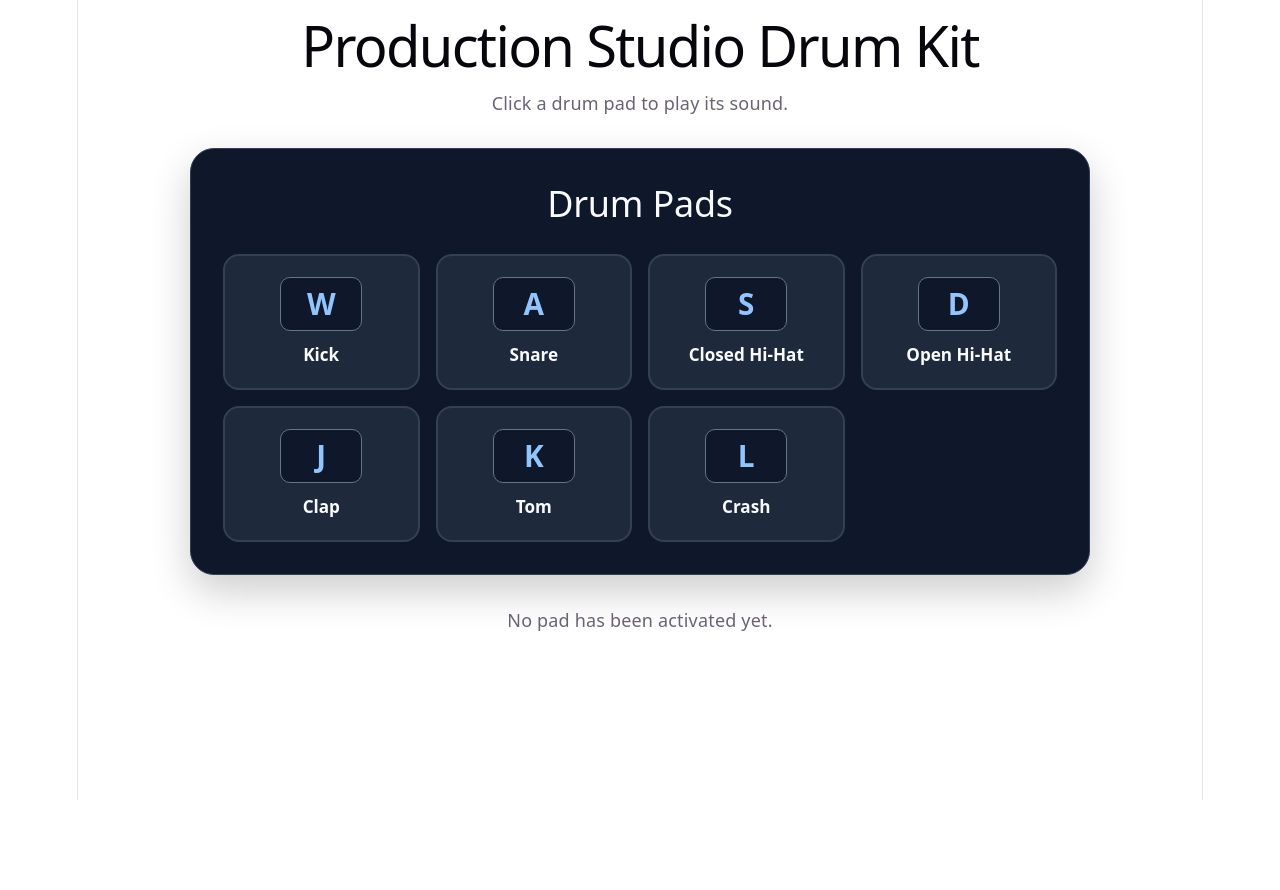
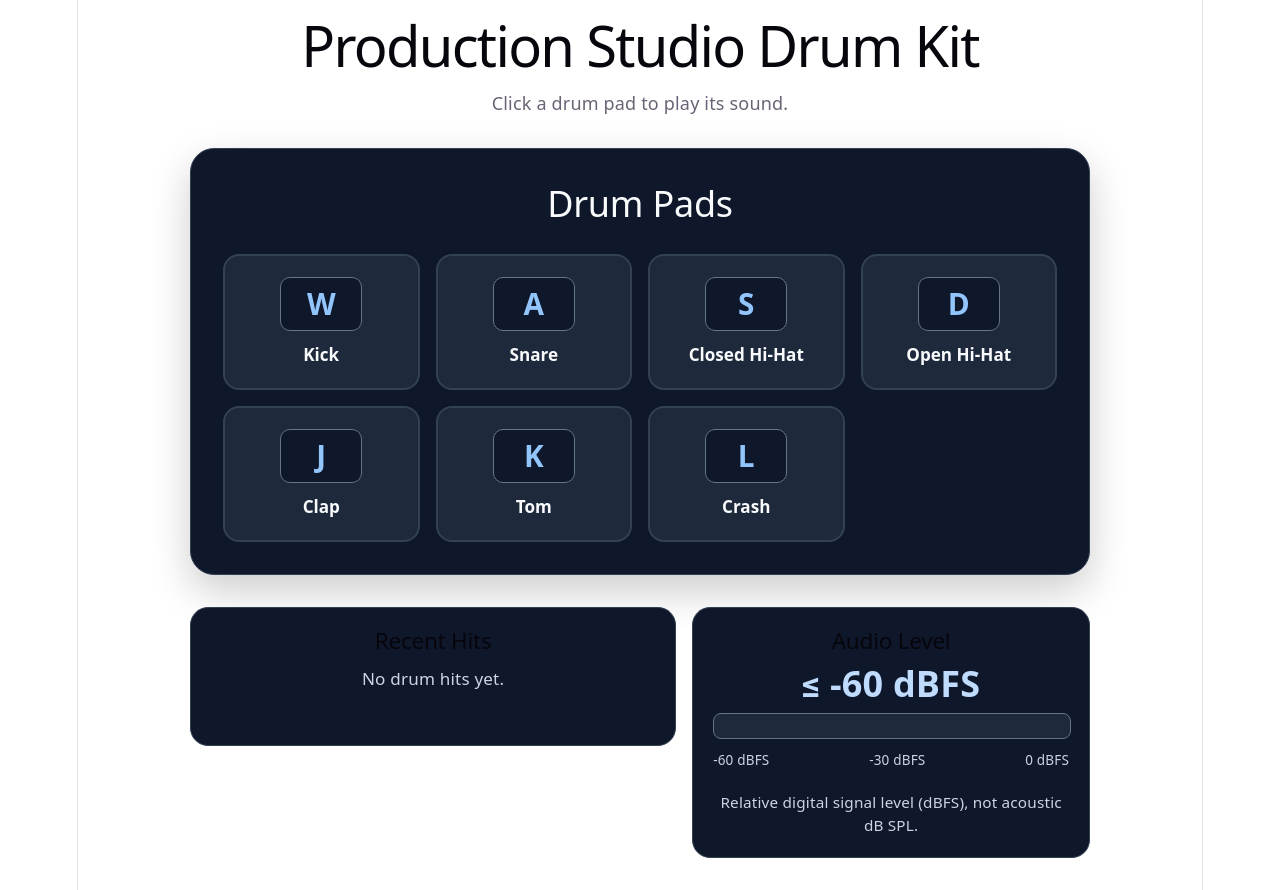
Before and after one commit to 24520273-netizen/Lab3-HW1, a React (Vite) app: page / in a window 1280 px wide. Before the commit the page ends 800 px from the top, so only its background shows below. Built offline with nearby package versions, Linux system fonts and the light colour scheme.

Commit message:
feat(hw1): add hit history and visual audio meter

```diff
--- a/src/App.jsx
+++ b/src/App.jsx
@@ -4,18 +4,20 @@ import { drumPads } from './homeworks/DrumMachine/data/drumPads'
 import { createDrumAudioEngine } from './homeworks/DrumMachine/audio/audioEngine'
 import { playDrumSound } from './homeworks/DrumMachine/audio/playDrumSound'
 import { useDrumKeyboard } from './homeworks/DrumMachine/hooks/useDrumKeyboard'
+import HitLog from './homeworks/DrumMachine/components/HitLog'
+import DecibelMeter from './homeworks/DrumMachine/components/DecibelMeter'
+import feedbackStyles from './homeworks/DrumMachine/components/FeedbackPanel.module.css'
 
 const PAD_MAP = new Map(drumPads.map((pad) => [pad.keyboardCode, pad]))
 
 function App() {
-  const [lastTriggeredId, setLastTriggeredId] = useState(null)
+  const [hitHistory, setHitHistory] = useState([])
+  const [analyserNode, setAnalyserNode] = useState(null)
+  const nextHitIdRef = useRef(0)
   const [audioError, setAudioError] = useState('')
   const [pointerActivePadIds, setPointerActivePadIds] = useState([])
   const audioEngineRef = useRef(null)
 
-  const lastTriggeredPad = drumPads.find(
-    (pad) => pad.id === lastTriggeredId
-  )
 
   useEffect(() => {
     return () => {
@@ -54,7 +56,6 @@ function App() {
       return
     }
 
-    setLastTriggeredId(padId)
     setAudioError('')
 
     if (!audioEngineRef.current) {
@@ -73,6 +74,20 @@ function App() {
           engine.getOutputNode(),
           pad.soundId
         )
+
+        const hitId = ++nextHitIdRef.current
+
+        setHitHistory((previous) => [
+          {
+            id: hitId,
+            padId: pad.id,
+            keyLabel: pad.keyLabel,
+            soundName: pad.soundName,
+          },
+          ...previous,
+        ].slice(0, 12))
+
+        setAnalyserNode(engine.getAnalyser())
       })
       .catch((error) => {
         if (audioEngineRef.current === engine) {
@@ -115,11 +130,16 @@ function App() {
         onRelease={handlePointerRelease}
       />
 
-      <p role="status">
-        {lastTriggeredPad
-          ? `Last pad activated: ${lastTriggeredPad.soundName} (${lastTriggeredPad.keyLabel})`
-          : 'No pad has been activated yet.'}
-      </p>
+      <section
+        className={feedbackStyles.panel}
+        aria-label="Drum performance feedback"
+      >
+        <HitLog hits={hitHistory} />
+        <DecibelMeter
+          analyser={analyserNode}
+          lastHitId={hitHistory[0]?.id}
+        />
+      </section>
 
       {audioError && (
         <p role="alert">{audioError}</p>
--- a/src/homeworks/DrumMachine/audio/audioEngine.js
+++ b/src/homeworks/DrumMachine/audio/audioEngine.js
@@ -3,6 +3,7 @@ import { stopAllDrumSounds } from './playDrumSound.js'
 export function createDrumAudioEngine() {
   let audioContext = null
   let masterGain = null
+  let analyser = null
   let disposed = false
 
   function getAudioContext() {
@@ -22,7 +23,11 @@ export function createDrumAudioEngine() {
 
       masterGain = audioContext.createGain()
       masterGain.gain.value = 0.65
-      masterGain.connect(audioContext.destination)
+      analyser = audioContext.createAnalyser()
+      analyser.fftSize = 2048
+      analyser.smoothingTimeConstant = 0.65
+      masterGain.connect(analyser)
+      analyser.connect(audioContext.destination)
     }
 
     if (audioContext.state === 'closed') {
@@ -51,6 +56,11 @@ export function createDrumAudioEngine() {
     return masterGain
   }
 
+  function getAnalyser() {
+    getAudioContext()
+    return analyser
+  }
+
   async function dispose() {
     if (disposed) return
 
@@ -58,9 +68,11 @@ export function createDrumAudioEngine() {
 
     const context = audioContext
     const output = masterGain
+    const analysisNode = analyser
 
     audioContext = null
     masterGain = null
+    analyser = null
 
     try {
       if (context && context.state !== 'closed') {
@@ -69,6 +81,10 @@ export function createDrumAudioEngine() {
     } finally {
       if (output) {
         output.disconnect()
+      }
+
+      if (analysisNode) {
+        analysisNode.disconnect()
       }
 
       if (context && context.state !== 'closed') {
@@ -81,6 +97,7 @@ export function createDrumAudioEngine() {
     resume,
     getAudioContext,
     getOutputNode,
+    getAnalyser,
     dispose,
   }
 }
--- /dev/null
+++ b/src/homeworks/DrumMachine/components/DecibelMeter.jsx
@@ -0,0 +1,97 @@
+import { useEffect, useId, useState } from 'react'
+import styles from './DecibelMeter.module.css'
+
+const FLOOR_DBFS = -60
+const MEASUREMENT_WINDOW_MS = 1800
+const PUBLISH_INTERVAL_MS = 100
+
+export default function DecibelMeter({ analyser, lastHitId }) {
+  const headingId = useId()
+  const [levelDbfs, setLevelDbfs] = useState(FLOOR_DBFS)
+
+  useEffect(() => {
+    if (!analyser || lastHitId == null) return undefined
+
+    const samples = new Float32Array(analyser.fftSize)
+    const startTime = performance.now()
+    let frameId = 0
+    let lastPublished = -Infinity
+
+    const measure = (timestamp) => {
+      if (document.hidden) {
+        setLevelDbfs(FLOOR_DBFS)
+        return
+      }
+
+      analyser.getFloatTimeDomainData(samples)
+
+      let sumSquares = 0
+
+      for (const sample of samples) {
+        sumSquares += sample * sample
+      }
+
+      const rms = Math.sqrt(sumSquares / samples.length)
+      const dbfs = Math.max(
+        FLOOR_DBFS,
+        Math.min(0, 20 * Math.log10(Math.max(rms, 0.000001)))
+      )
+
+      if (timestamp - lastPublished >= PUBLISH_INTERVAL_MS) {
+        setLevelDbfs((previous) =>
+          Math.abs(previous - dbfs) >= 1 ? dbfs : previous
+        )
+        lastPublished = timestamp
+      }
+
+      if (timestamp - startTime < MEASUREMENT_WINDOW_MS) {
+        frameId = requestAnimationFrame(measure)
+      } else {
+        setLevelDbfs(FLOOR_DBFS)
+      }
+    }
+
+    frameId = requestAnimationFrame(measure)
+
+    return () => cancelAnimationFrame(frameId)
+  }, [analyser, lastHitId])
+
+  const level = Math.round(levelDbfs)
+  const percentage = ((levelDbfs - FLOOR_DBFS) / 60) * 100
+
+  const displayLevel =
+    level <= FLOOR_DBFS ? '≤ -60 dBFS' : `${level} dBFS`
+
+  return (
+    <section className={styles.panel} aria-labelledby={headingId}>
+      <h2 id={headingId}>Audio Level</h2>
+
+      <div className={styles.reading}>{displayLevel}</div>
+
+      <div
+        className={styles.meter}
+        role="meter"
+        aria-label="Digital audio output level"
+        aria-valuemin={FLOOR_DBFS}
+        aria-valuemax={0}
+        aria-valuenow={level}
+        aria-valuetext={displayLevel}
+      >
+        <div
+          className={styles.fill}
+          style={{ width: `${percentage}%` }}
+        />
+      </div>
+
+      <div className={styles.scale} aria-hidden="true">
+        <span>-60 dBFS</span>
+        <span>-30 dBFS</span>
+        <span>0 dBFS</span>
+      </div>
+
+      <p className={styles.description}>
+        Relative digital signal level (dBFS), not acoustic dB SPL.
+      </p>
+    </section>
+  )
+}
--- /dev/null
+++ b/src/homeworks/DrumMachine/components/DecibelMeter.module.css
@@ -0,0 +1,58 @@
+.panel {
+  min-width: 0;
+  padding: 20px;
+  border: 1px solid #334155;
+  border-radius: 18px;
+  background: #0f172a;
+  color: #f8fafc;
+}
+
+.panel h2 {
+  margin: 0 0 16px;
+  font-size: 1.25rem;
+}
+
+.reading {
+  margin-bottom: 16px;
+  color: #bfdbfe;
+  font-size: clamp(1.5rem, 4vw, 2rem);
+  font-weight: 700;
+  font-variant-numeric: tabular-nums;
+}
+
+.meter {
+  width: 100%;
+  height: 24px;
+  overflow: hidden;
+  border: 1px solid #64748b;
+  border-radius: 8px;
+  background: #1e293b;
+}
+
+.fill {
+  height: 100%;
+  background: linear-gradient(90deg, #3b82f6, #22c55e, #facc15);
+  transition: width 100ms linear;
+}
+
+.scale {
+  display: flex;
+  justify-content: space-between;
+  gap: 8px;
+  margin-top: 8px;
+  color: #cbd5e1;
+  font-size: 0.75rem;
+}
+
+.description {
+  margin: 18px 0 0;
+  color: #cbd5e1;
+  font-size: 0.85rem;
+  line-height: 1.5;
+}
+
+@media (prefers-reduced-motion: reduce) {
+  .fill {
+    transition: none;
+  }
+}
--- /dev/null
+++ b/src/homeworks/DrumMachine/components/FeedbackPanel.module.css
@@ -0,0 +1,16 @@
+.panel {
+  display: grid;
+  grid-template-columns: minmax(0, 1.1fr) minmax(0, 0.9fr);
+  gap: 16px;
+  width: min(100%, 900px);
+  margin: 20px auto 32px;
+  box-sizing: border-box;
+  align-items: start;
+}
+
+@media (max-width: 720px) {
+  .panel {
+    grid-template-columns: minmax(0, 1fr);
+    gap: 12px;
+  }
+}
--- /dev/null
+++ b/src/homeworks/DrumMachine/components/HitLog.jsx
@@ -0,0 +1,43 @@
+import { useEffect, useId, useState } from 'react'
+import styles from './HitLog.module.css'
+
+export default function HitLog({ hits = [] }) {
+  const headingId = useId()
+  const [announcement, setAnnouncement] = useState('No drum hits yet.')
+  const latestHit = hits[0]
+
+  useEffect(() => {
+    if (!latestHit) return undefined
+
+    const timer = window.setTimeout(() => {
+      setAnnouncement(
+        `${latestHit.soundName}, key ${latestHit.keyLabel}, played.`
+      )
+    }, 450)
+
+    return () => window.clearTimeout(timer)
+  }, [latestHit])
+
+  return (
+    <section className={styles.log} aria-labelledby={headingId}>
+      <h2 id={headingId}>Recent Hits</h2>
+
+      <output
+        className={styles.output}
+        aria-live="polite"
+        aria-atomic="true"
+      >
+        {announcement}
+      </output>
+
+      <ol className={styles.history} aria-label="Recent drum hits">
+        {hits.map((hit) => (
+          <li key={hit.id} className={styles.hit}>
+            <kbd>{hit.keyLabel}</kbd>
+            <span>{hit.soundName}</span>
+          </li>
+        ))}
+      </ol>
+    </section>
+  )
+}
--- /dev/null
+++ b/src/homeworks/DrumMachine/components/HitLog.module.css
@@ -0,0 +1,57 @@
+.log {
+  min-width: 0;
+  padding: 20px;
+  border: 1px solid #334155;
+  border-radius: 18px;
+  background: #0f172a;
+  color: #f8fafc;
+}
+
+.log h2 {
+  margin: 0 0 12px;
+  font-size: 1.25rem;
+}
+
+.output {
+  display: block;
+  min-height: 2.7em;
+  margin-bottom: 12px;
+  color: #cbd5e1;
+  font-size: 0.95rem;
+  line-height: 1.4;
+}
+
+.history {
+  display: grid;
+  gap: 8px;
+  max-height: 240px;
+  margin: 0;
+  padding: 0;
+  overflow-y: auto;
+  list-style: none;
+}
+
+.hit {
+  display: flex;
+  align-items: center;
+  gap: 12px;
+  padding: 10px 12px;
+  border: 1px solid #334155;
+  border-radius: 10px;
+  background: #1e293b;
+}
+
+.hit kbd {
+  min-width: 32px;
+  padding: 4px 8px;
+  border-radius: 6px;
+  background: #0f172a;
+  color: #93c5fd;
+  font-family: inherit;
+  font-weight: 700;
+  text-align: center;
+}
+
+.hit span {
+  overflow-wrap: anywhere;
+}
```
Also changed, not shown: 1 other file (tests, documents, lock files or other folders).
